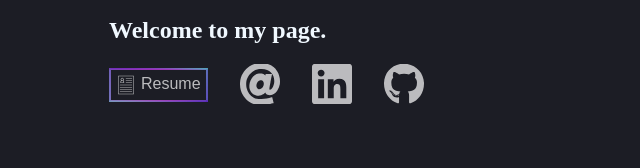
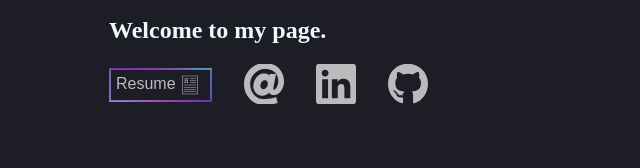
Before and after one commit to Drink-some-water/portfolio-website, a Gatsby site: page / in a window 1280 px wide. Shown: the part 203-371 px from the top of the page, 35-675 px from the left. Built offline with nearby package versions, Linux system fonts and the light colour scheme; Gatsby itself is replaced by a stand-in of ours.

Commit message:
cleaning up static images with icon file

```diff
--- a/gatsby-config.js
+++ b/gatsby-config.js
@@ -12,7 +12,7 @@ module.exports = {
     resolve: 'gatsby-source-filesystem',
     options: {
       "name": "images",
-      "path": './images'
+      "path": 'src/images'
     },
   }]
 };
--- /dev/null
+++ b/src/components/icons.js
@@ -0,0 +1,23 @@
+import { StaticImage } from "gatsby-plugin-image"
+import {invertIcon, imageCircle, invertIcon2} from '../styles/styles.module.css'
+import React from "react"
+
+export function Email() {
+  return <StaticImage src="../images/email.svg" alt="email icon" className={invertIcon}/>
+}
+
+export function LinkedIn() {
+  return <StaticImage src="../images/linkedin-brands-solid.svg" alt="LinkedIn icon" className={invertIcon}/>
+}
+
+export function GitHub() {
+  return <StaticImage src="../images/github-brands-solid.svg" alt="GitHub icon" className={invertIcon}/>
+}
+
+export function Resume() {
+  return <StaticImage src="../images/resume.svg" alt="resume icon" className={invertIcon2}/>
+}
+
+export function Portrait() {
+  return <StaticImage src="../images/portrait.jpg" alt="portrait of Sean Collins dressed professionally in the park" className={imageCircle}/>
+}
--- a/src/pages/index.js
+++ b/src/pages/index.js
@@ -1,7 +1,7 @@
 import * as React from 'react'
 import Layout from '../components/homepage_layout'
-import { imageCircle, invertIcon, personalLinks, title, header, titleBox, portraitBox, downloadButton, invertIcon2 , aboutMe} from '../styles/styles.module.css'
-import { StaticImage } from 'gatsby-plugin-image'
+import { personalLinks, title, header, titleBox, portraitBox, downloadButton, aboutMe} from '../styles/styles.module.css'
+import { Email, Resume, GitHub, LinkedIn, Portrait } from '../components/icons'
 
 const IndexPage = () => {
   return (
@@ -13,42 +13,23 @@ const IndexPage = () => {
           <nav className={personalLinks}>
             <a href="/SeanCollinsResume.pdf" download >
               <button className={downloadButton}>
-                <StaticImage
-                  src="../../images/resume.svg"
-                  className={invertIcon2}
-                />
-                Resume
+              Resume&nbsp;
+              <Resume/>
               </button>
             </a>
             <a href='#' onClick={() => window.open("mailto:sean.collins.developer@gmail.com")}>
-              <StaticImage
-                src="../../images/email.svg"
-                alt="Email"
-                className={invertIcon}
-              />
+              <Email/>
             </a>
             <a href="https://www.linkedin.com/in/sean-collins-4a6279252/" target="_blank" rel="noreferrer">
-              <StaticImage
-                src="../../images/linkedin-brands-solid.svg"
-                alt="LinkedIn"
-                className={invertIcon}
-              />
+              <LinkedIn/>
             </a>
             <a href="https://github.com/Drink-some-water" target="_blank" rel="noreferrer">
-              <StaticImage
-                src="../../images/github-brands-solid.svg"
-                alt="GitHub"
-                className={invertIcon}
-              />
+              <GitHub/>
             </a>
           </nav>
         </div>
         <div className={portraitBox}>
-          <StaticImage
-            alt="A picture of Sean Collins looking professional at home"
-            src="../../images/portrait.jpg"
-            className={imageCircle}
-          />
+          <Portrait/>
         </div>
       </div>
       <div className={aboutMe}>
--- a/src/styles/layout.module.css
+++ b/src/styles/layout.module.css
@@ -1,6 +1,6 @@
 body {
     display: flex;
-    background-image: url("/images/blurBackground1.jpg");
+    background-image: url("/blurBackground1.jpg");
     background-size: cover;
     justify-content: center;
     align-items: center;
--- a/src/styles/styles.module.css
+++ b/src/styles/styles.module.css
@@ -42,7 +42,7 @@
 .downloadButton {
     background-color: rgb(28, 29, 37);
     color: white;
-    border-image: url("/images/buttonbackground1.webp")120;
+    border-image: url("/buttonbackground1.webp")120;
     cursor: pointer;
     opacity: 0.7;
     transition: 0.3s;
```
Also changed, not shown: src/images/email.svg (renamed from images/email.svg), src/images/github-brands-solid.svg (renamed from images/github-brands-solid.svg), src/images/icon.png (renamed from images/icon.png), src/images/linkedin-brands-solid.svg (renamed from images/linkedin-brands-solid.svg), src/images/portrait.jpg (renamed from images/portrait.jpg), src/images/resume.svg (renamed from images/resume.svg), static/blurBackground1.jpg (renamed from images/blurBackground1.jpg), static/buttonbackground1.webp (renamed from images/buttonbackground1.webp).
